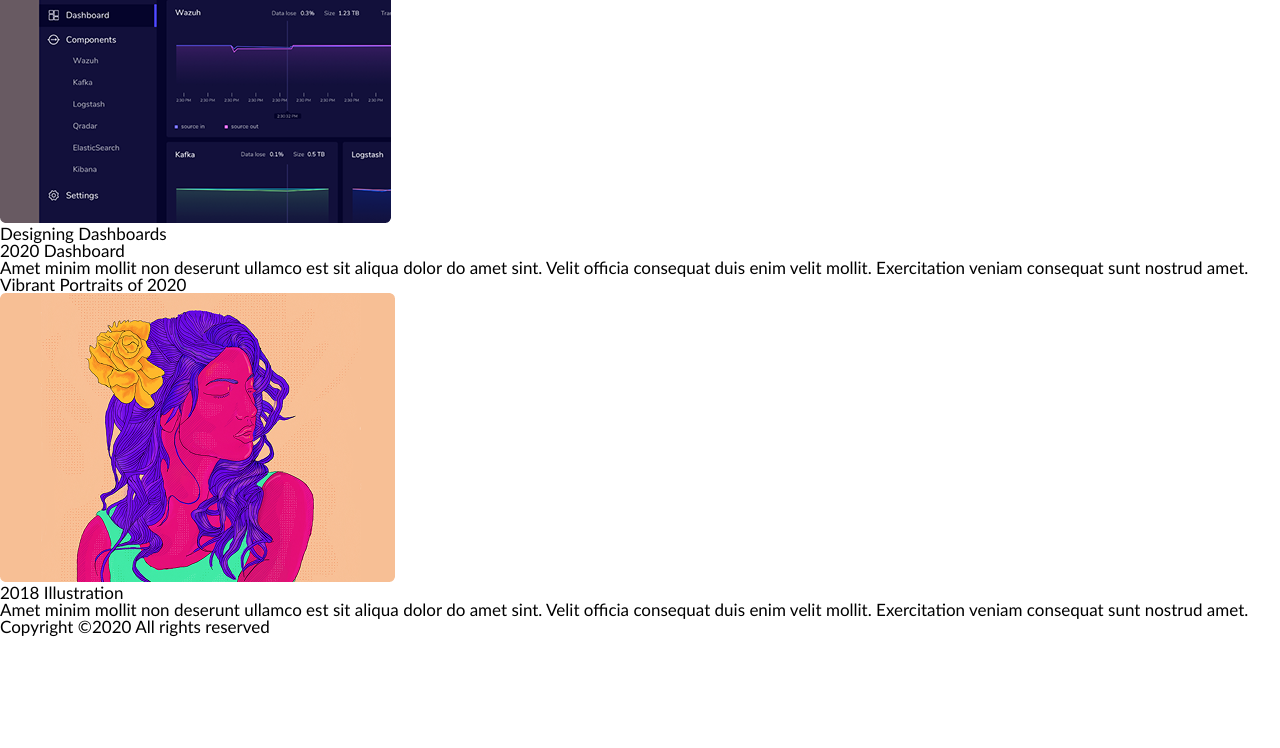
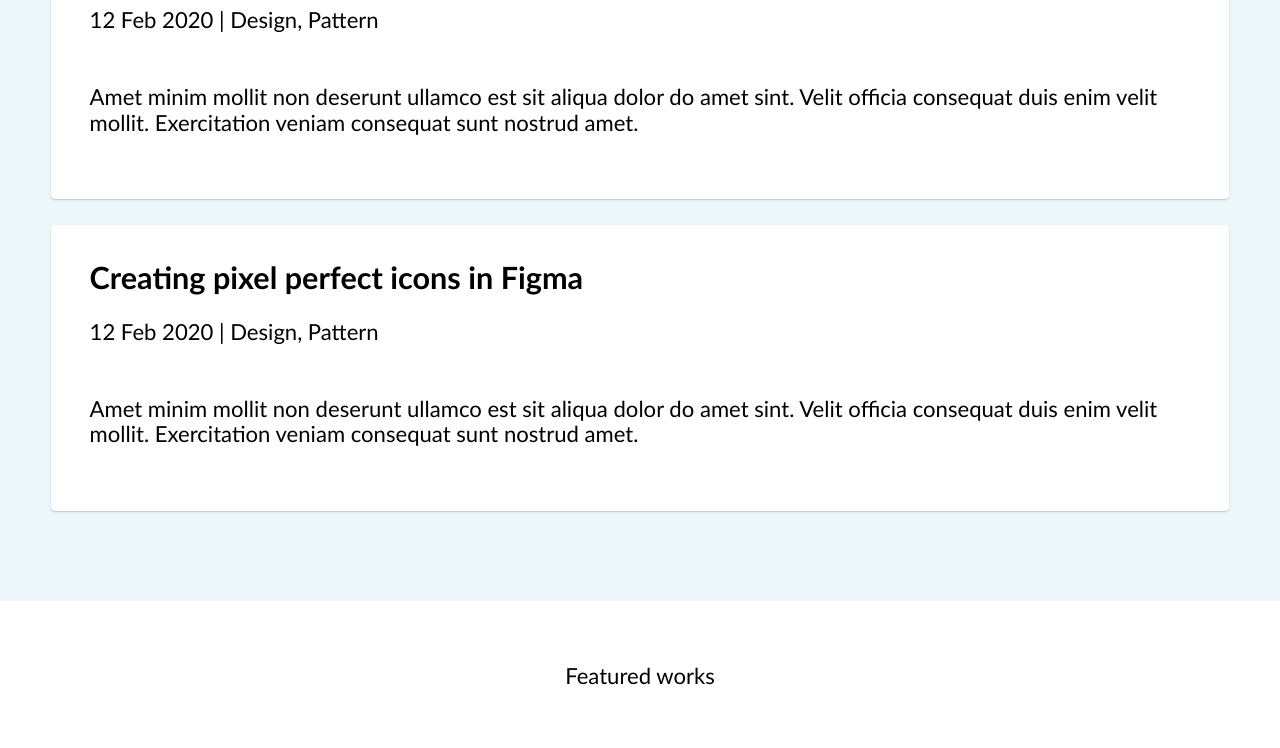
Before and after one commit to Frisk13108/portfolio, a plain HTML site: page index.html in a window 1280 px wide. Shown: the part 697-1445 px from the top of the page. Before the commit the page ends 1334 px from the top, so only its background shows below. Drawn offline with Linux system fonts and the light colour scheme.

Commit message:
Update style.css

```diff
--- a/css/style.css
+++ b/css/style.css
@@ -41,3 +41,75 @@ section.banner button {
     border-radius: 1px;
     padding: 4px 8px 4px 8px;
 }
+
+/*====================
+posts
+======================= */
+section.posts{
+    background-color: #EDF7FA;
+    padding: 5vw 4vw 5vw 4vw;
+}
+section.posts  h2{
+    text-align: center;
+    font-size: 1.3rem;
+}
+section.posts ul li{
+    background-color: white;
+    margin: 2vw 0 2vw 0;
+    padding: 3vw 3vw 3vw 3vw;
+    box-shadow: 0 1px 2px lightsteelblue;
+    border-radius: 4px;
+}
+section.posts ul li h3{
+    font-size: 1.8rem;
+    font-weight: bold;
+}
+section.posts ul li p{
+    padding: 2vw 0 2vw 0;
+    font-size: 1.3rem;
+    line-height: 1.5rem;
+}
+
+/*====================
+works
+======================= */
+
+section.works{
+    padding: 5vw 4vw 5vw 4vw;
+}
+section.works h2{
+    text-align: center;
+    font-size: 1.3rem;
+}
+section.works ul li{
+    margin: 2vw 0 2vw 0;
+    padding: 3vw 3vw 3vw 3vw;
+}
+section.works ul li h3{
+    font-size: 1.8rem;
+    font-weight: bold;
+    margin: 3vw 0 3vw 0;
+}
+section.works ul li p{
+    padding: 2vw 0 2vw 0;
+    font-size: 1.3rem;
+    line-height: 1.5rem;
+}
+section.works ul li p.info{
+    color: #8695A4;
+}
+section.works ul li img{
+    width: 100%;
+    max-width: 391px;
+}
+section.works li p span{
+    background-color: #142850;
+    color: white;
+    border-radius: 15px;
+    padding: 4px 8px 4px 8px;
+    font-weight: bold;
+}
+footer nav a{
+    color: #142850;
+    font-size: 3rem;
+}
```
